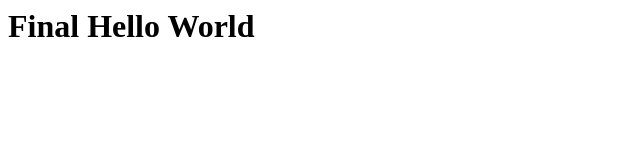
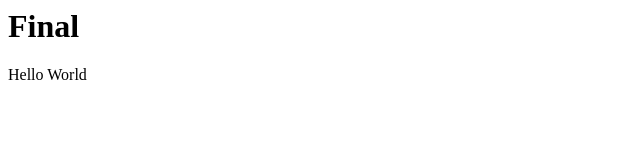
Before and after one commit to 011193062/Hello-world, a plain HTML site: page hello.html in a window 1280 px wide. Shown: the whole page, without its empty margins (0-640 px from the left). Drawn offline with Linux system fonts and the light colour scheme.

Commit message:
Update hello.html

```diff
--- a/hello.html
+++ b/hello.html
@@ -1,6 +1,6 @@
 <html>
 <body>
-  <h1>Final</h>
+  <h1>Final</h1>
 Hello World
 </body>
 </html>
```
